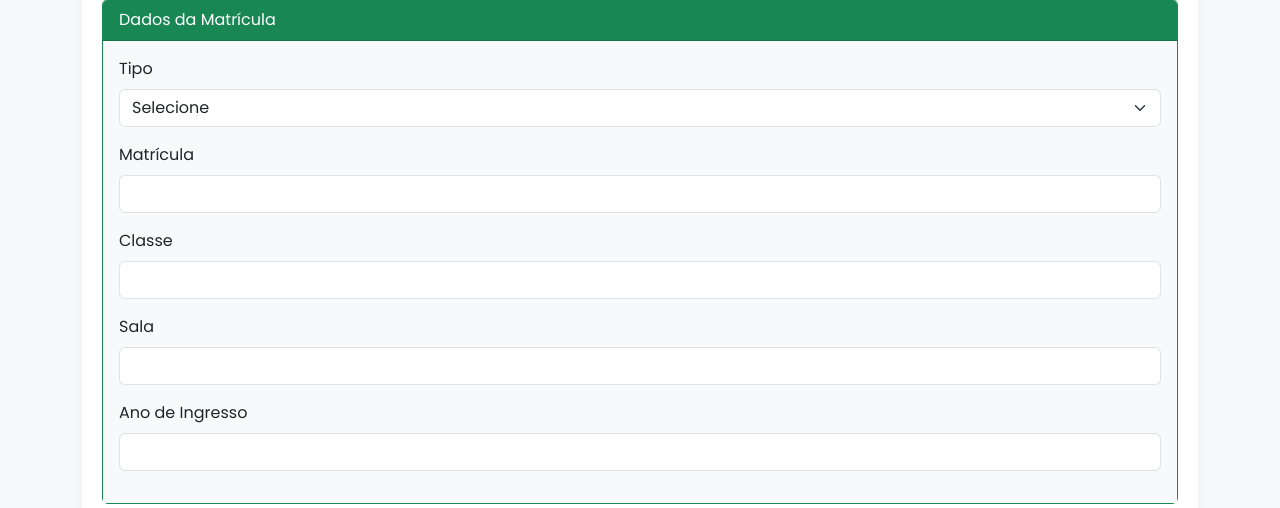
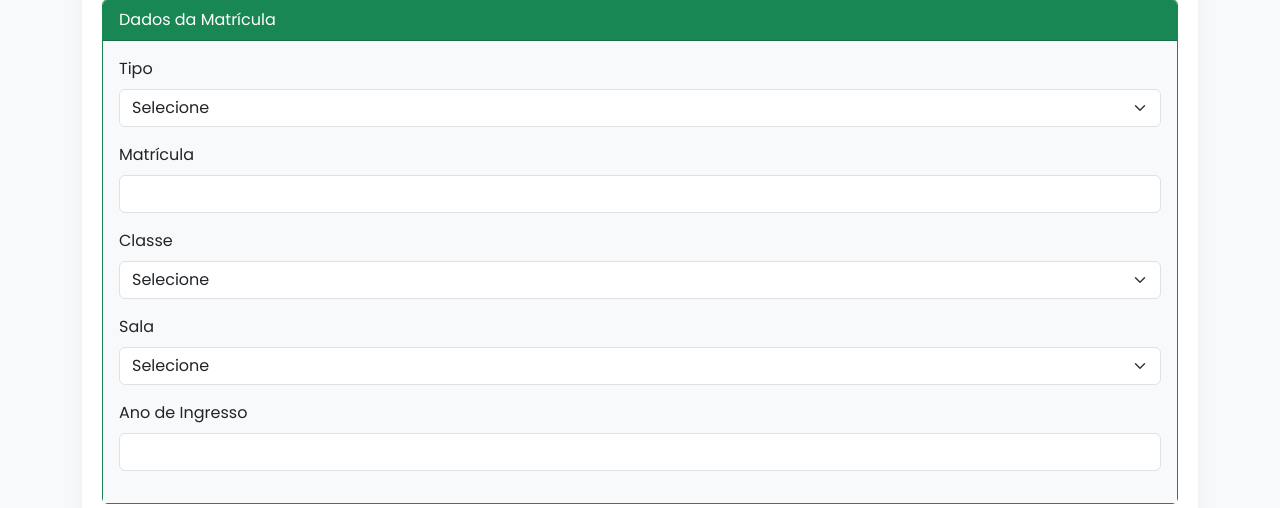
Before and after one commit to RanyereLima25/ebd, a Flask app: page /cadastro in a window 1280 px wide. Shown: the part 1258-1766 px from the top of the page. Run offline with Flask 3, Linux system fonts and the light colour scheme; a user stored in the database is signed in; tables that the repository leaves empty hold one stand-in row (values such as "Sample post").

Commit message:
Update cadastro.html

```diff
--- a/templates/cadastro.html
+++ b/templates/cadastro.html
@@ -151,14 +151,31 @@
                 <div class="invalid-feedback">Por favor, informe a matrícula.</div>
             </div>
             <div class="mb-3">
-                <label class="form-label">Classe</label>
-                <input type="text" name="classe" class="form-control" required value="{{ pessoa.classe if pessoa else '' }}">
-                <div class="invalid-feedback">Por favor, informe a classe.</div>
-            </div>
-            <div class="mb-3">
-                <label class="form-label">Sala</label>
-                <input type="text" name="sala" class="form-control" value="{{ pessoa.sala if pessoa else '' }}">
-            </div>
+    <label class="form-label">Classe</label>
+    <select name="classe" class="form-select" required>
+        <option value="" disabled selected>Selecione</option>
+        {% for i in range(1, 31) %}
+        <option value="{{ i }}" {{ 'selected' if pessoa and pessoa.classe == i|string else '' }}>{{ i }}</option>
+        {% endfor %}
+    </select>
+    <div class="invalid-feedback">Por favor, selecione a classe (1 a 30).</div>
+</div>
+
+<div class="mb-3">
+    <label class="form-label">Sala</label>
+    <select name="sala" class="form-select" required>
+        <option value="" disabled selected>Selecione</option>
+        {% set salas = [
+            'Anciões', 'Berçário', 'Casais', 'Jovens', 'Músicos', 'Novos Convertidos',
+            'Pastores', 'Secretaria', 'Senhoras', 'Senhores', 'Solteiros', 'Especiais'
+        ] %}
+        {% for s in salas|sort %}
+        <option value="{{ s }}" {{ 'selected' if pessoa and pessoa.sala == s else '' }}>{{ s }}</option>
+        {% endfor %}
+    </select>
+    <div class="invalid-feedback">Por favor, selecione a sala.</div>
+</div>
+
             <div class="mb-3">
                 <label class="form-label">Ano de Ingresso</label>
                 <input type="text" name="ano_ingresso" class="form-control" value="{{ pessoa.ano_ingresso if pessoa else '' }}">
```
